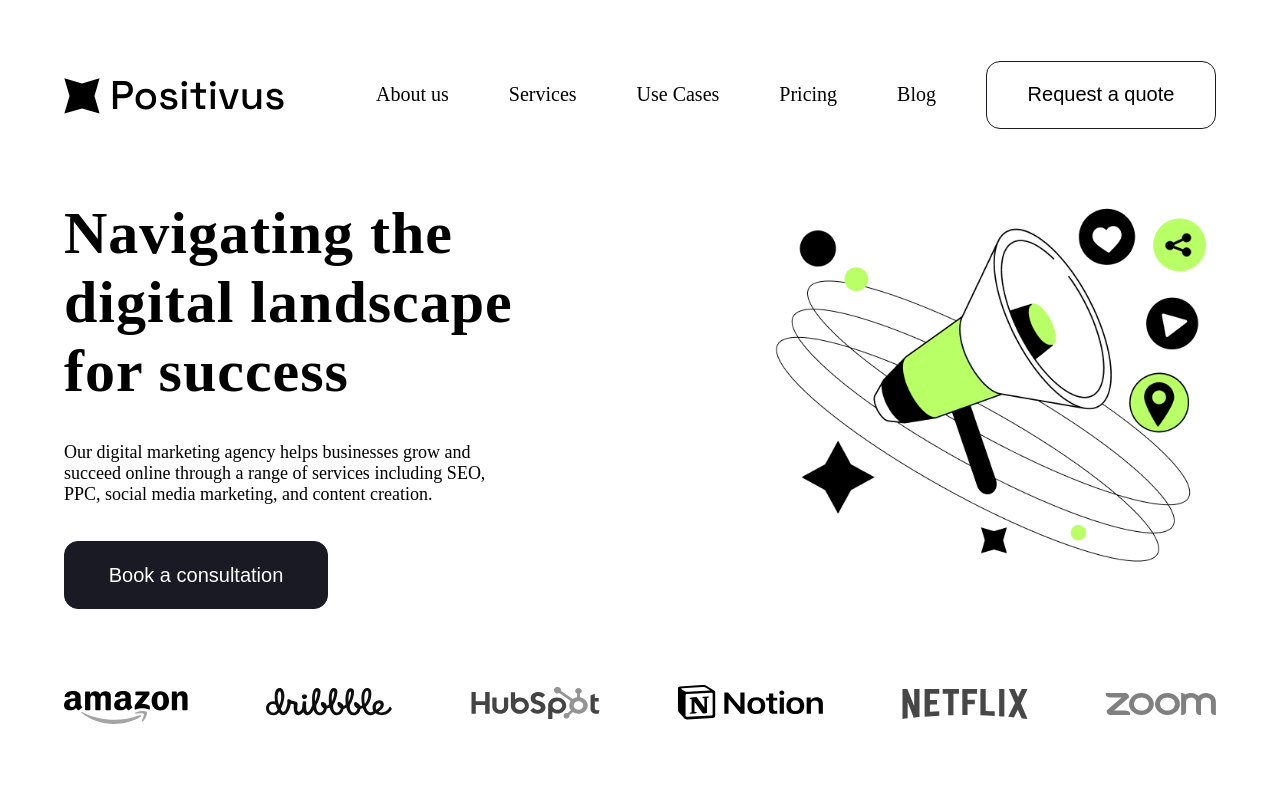
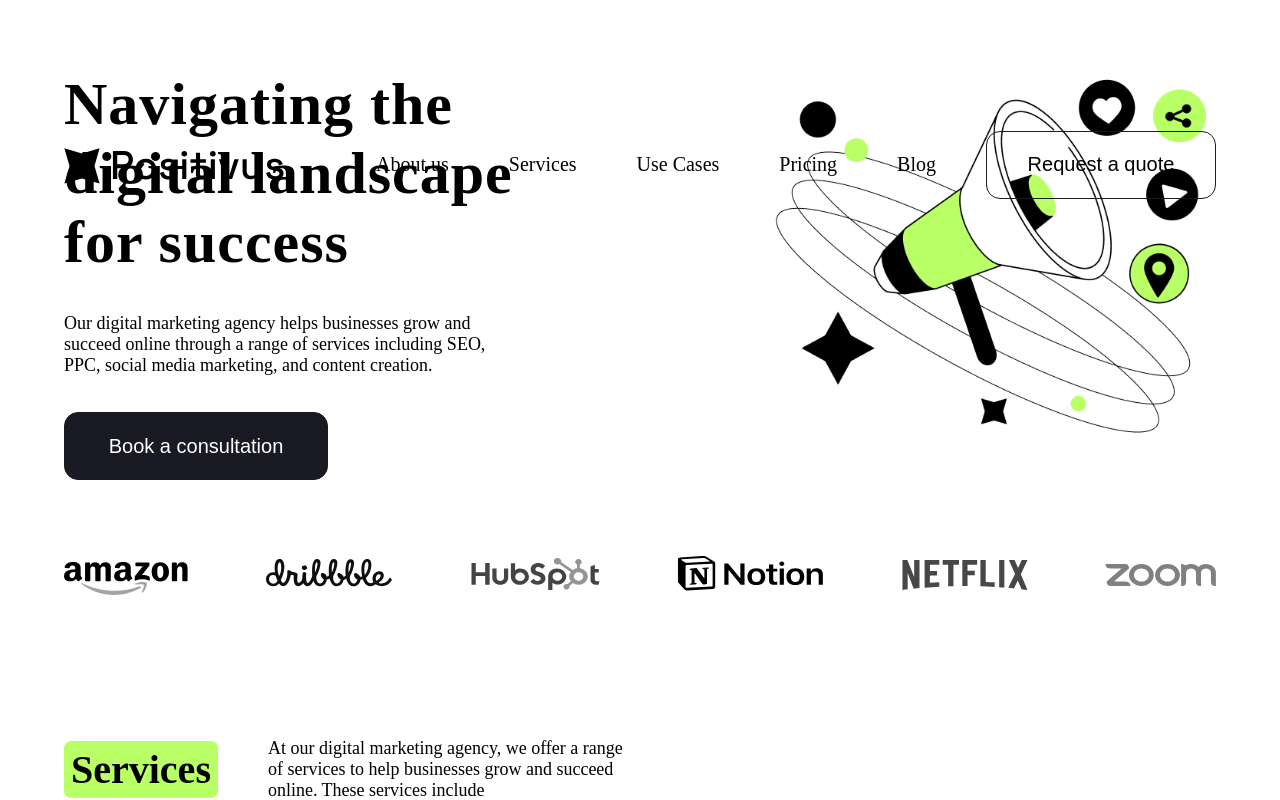
Before and after one commit to KiwiScreams/Positivus-landing-page, a React (Vite) app: page / in a window 1280 px wide. Shown: the top 800 px of the page. Built offline with nearby package versions, Linux system fonts and the light colour scheme; a web font is replaced by a local one.

Commit message:
header on scroll

```diff
--- a/src/components/shared/header/Header.css
+++ b/src/components/shared/header/Header.css
@@ -2,6 +2,7 @@
 {
     width: 100%;
     padding-top: 60px;
+    position: fixed;
 }
 header button
 {
@@ -36,3 +37,8 @@
     color: var(--green-clr);
     cursor: pointer;
 }
+.header-bg
+{
+    background-color: red;
+    color: white;
+}
--- a/src/components/shared/header/Header.jsx
+++ b/src/components/shared/header/Header.jsx
@@ -1,10 +1,21 @@
 import textLogo from "../../../assets/images/core/TextLogo.svg"
 import "./Header.css"
 import { Link } from "react-scroll"
+import { useState, useEffect } from "react"
 function Header() {
+    const [color, setColor] = useState(false)
+    const changeColor = () => {
+        if (window.scrollY >= 90) {
+            setColor(true)
+        }
+        else {
+            setColor(false)
+        }
+    }
+    window.addEventListener('scroll', changeColor);
     return (
         <>
-            <header>
+            <header className={color ? 'header-bg' : ''}>
                 <div className="header">
                     <nav className="flex">
                         <h1><Link to="home" spy={true} smooth={true} offset={-50} duration={500}><img src={textLogo} alt="" /></Link></h1>
```
